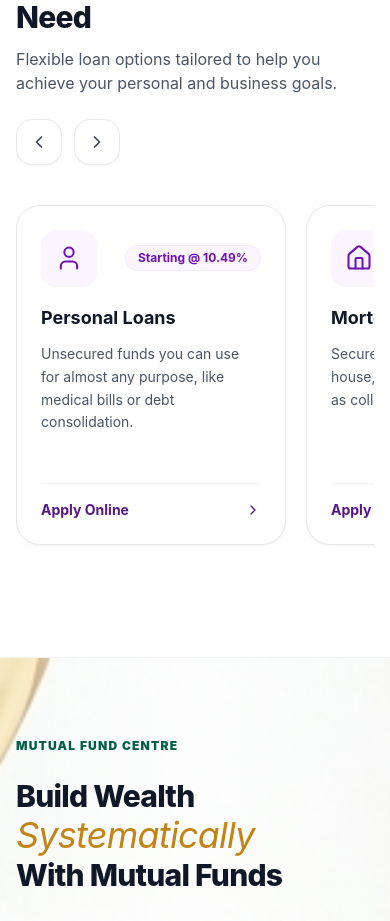
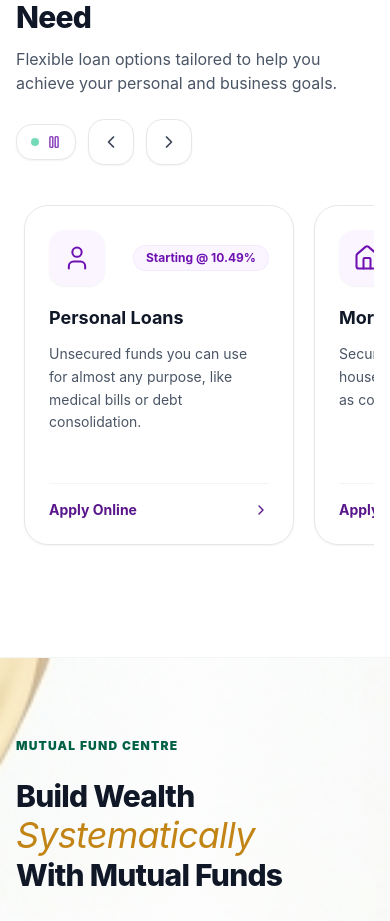
Before and after one commit to ARI-23o/Investment-Platform, a React (Vite) app: page / in a window 390 px wide. Shown: the part 9242-10163 px from the top of the page. Built offline with nearby package versions, Linux system fonts and the light colour scheme; no server answers.

Commit message:
feat: add infinite auto-scrolling loop with pause-on-hover to Loan Solutions carousel

```diff
--- a/src/components/ServicesAndLoans.jsx
+++ b/src/components/ServicesAndLoans.jsx
@@ -1,4 +1,4 @@
-import React, { useState, useRef } from "react";
+import React, { useState, useRef, useEffect } from "react";
 import {
   ArrowUpRight,
   PieChart,
@@ -16,17 +16,74 @@ import {
   Sparkles,
   CheckCircle2,
   ChevronRight,
-  ChevronLeft
+  ChevronLeft,
+  Pause,
+  Play
 } from "lucide-react";
 
 export default function ServicesAndLoans({ onApplyLoan, onSelectService }) {
   const [selectedLoan, setSelectedLoan] = useState(null);
+  const [isAutoScrolling, setIsAutoScrolling] = useState(true);
   const loanScrollRef = useRef(null);
+  const isHoveredRef = useRef(false);
+
+  // Smooth Infinite Auto-Scrolling Engine
+  useEffect(() => {
+    const el = loanScrollRef.current;
+    if (!el) return;
+
+    // Initialize scroll position to the middle clone set for seamless bidirectional loop
+    const initializePosition = () => {
+      if (el.scrollWidth > el.clientWidth) {
+        const oneSetWidth = el.scrollWidth / 3;
+        if (el.scrollLeft === 0) {
+          el.scrollLeft = oneSetWidth;
+        }
+      }
+    };
+    const timer = setTimeout(initializePosition, 100);
+
+    let animationFrameId;
+    const scrollStep = () => {
+      if (isAutoScrolling && !isHoveredRef.current && el) {
+        el.scrollLeft += 0.85; // Smooth 60fps drift
+
+        const oneSetWidth = el.scrollWidth / 3;
+        if (oneSetWidth > 0) {
+          if (el.scrollLeft >= oneSetWidth * 2) {
+            el.scrollLeft -= oneSetWidth; // Seamless wrap to first set
+          } else if (el.scrollLeft <= 5) {
+            el.scrollLeft += oneSetWidth;
+          }
+        }
+      }
+      animationFrameId = requestAnimationFrame(scrollStep);
+    };
+
+    animationFrameId = requestAnimationFrame(scrollStep);
+    return () => {
+      clearTimeout(timer);
+      cancelAnimationFrame(animationFrameId);
+    };
+  }, [isAutoScrolling]);
 
   const scrollLoans = (direction) => {
     if (loanScrollRef.current) {
-      const scrollAmount = direction === "left" ? -330 : 330;
-      loanScrollRef.current.scrollBy({ left: scrollAmount, behavior: "smooth" });
+      const el = loanScrollRef.current;
+      const scrollAmount = direction === "left" ? -340 : 340;
+      el.scrollBy({ left: scrollAmount, behavior: "smooth" });
+
+      // Handle infinite wrap-around on manual scroll
+      setTimeout(() => {
+        const oneSetWidth = el.scrollWidth / 3;
+        if (oneSetWidth > 0) {
+          if (el.scrollLeft >= oneSetWidth * 2) {
+            el.scrollLeft -= oneSetWidth;
+          } else if (el.scrollLeft <= 10) {
+            el.scrollLeft += oneSetWidth;
+          }
+        }
+      }, 400);
     }
   };
 
@@ -202,11 +259,29 @@ export default function ServicesAndLoans({ onApplyLoan, onSelectService }) {
               </p>
             </div>
 
-            {/* Snap Scrolling Navigation Controls */}
+            {/* Infinite Scrolling Navigation Controls */}
             <div className="flex items-center gap-3 shrink-0">
-              <span className="text-xs text-gray-500 font-medium hidden sm:inline-block">
-                Swipe or click to browse
-              </span>
+              {/* Play / Pause Toggle Button */}
+              <button
+                type="button"
+                onClick={() => setIsAutoScrolling(!isAutoScrolling)}
+                className="flex items-center gap-2 px-3.5 py-2.5 rounded-2xl border border-gray-200 bg-white hover:bg-purple-50 text-xs font-bold text-gray-700 hover:text-purple-900 shadow-xs hover:shadow-md transition-all cursor-pointer"
+                title={isAutoScrolling ? "Pause auto-scroll" : "Resume auto-scroll"}
+              >
+                {isAutoScrolling ? (
+                  <>
+                    <span className="w-2 h-2 rounded-full bg-emerald-500 animate-pulse"></span>
+                    <Pause className="w-3.5 h-3.5 text-purple-800" />
+                    <span className="hidden sm:inline">Auto-Scrolling</span>
+                  </>
+                ) : (
+                  <>
+                    <Play className="w-3.5 h-3.5 text-purple-700 fill-purple-700" />
+                    <span className="hidden sm:inline">Play Auto-Scroll</span>
+                  </>
+                )}
+              </button>
+
               <button
                 type="button"
                 onClick={() => scrollLoans("left")}
@@ -226,20 +301,25 @@ export default function ServicesAndLoans({ onApplyLoan, onSelectService }) {
             </div>
           </div>
 
-          {/* 7 Loan Solutions Cards with Snap Scrolling and Large Clear Typography */}
+          {/* Infinite Auto-Scrolling Carousel with Pause on Hover */}
           <div
             ref={loanScrollRef}
-            className="flex gap-5 overflow-x-auto snap-x snap-mandatory scroll-smooth pb-8 pt-2 px-1 focus:outline-none"
+            onMouseEnter={() => { isHoveredRef.current = true; }}
+            onMouseLeave={() => { isHoveredRef.current = false; }}
+            onTouchStart={() => { isHoveredRef.current = true; }}
+            onTouchEnd={() => { setTimeout(() => { isHoveredRef.current = false; }, 2000); }}
+            className="flex gap-5 overflow-x-auto snap-x snap-mandatory scroll-smooth pb-8 pt-2 px-1 focus:outline-none cursor-grab active:cursor-grabbing select-none"
             style={{
-              scrollSnapType: 'x mandatory',
-              scrollbarWidth: 'thin'
+              scrollSnapType: isAutoScrolling ? 'none' : 'x mandatory',
+              scrollbarWidth: 'none',
+              msOverflowStyle: 'none'
             }}
           >
-            {loanSolutions.map((loan) => {
+            {[...loanSolutions, ...loanSolutions, ...loanSolutions].map((loan, idx) => {
               const Icon = loan.icon;
               return (
                 <div
-                  key={loan.id}
+                  key={`${loan.id}-${idx}`}
                   onClick={() => onApplyLoan(loan)}
                   className="snap-start shrink-0 w-[270px] sm:w-[300px] md:w-[320px] bg-white rounded-3xl p-6 sm:p-7 border border-gray-200 shadow-xs hover:shadow-xl transition-all duration-300 hover:-translate-y-1.5 flex flex-col justify-between cursor-pointer group text-left"
                 >
```
